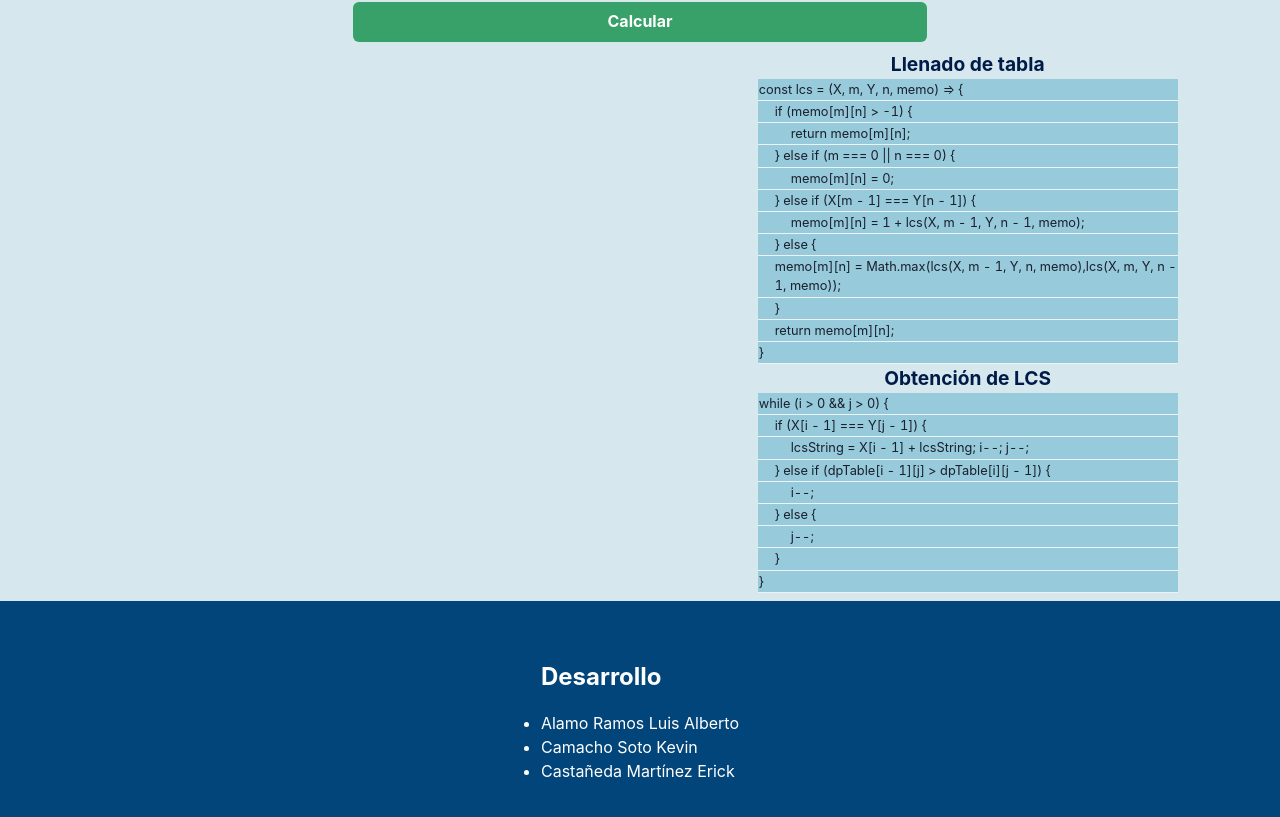
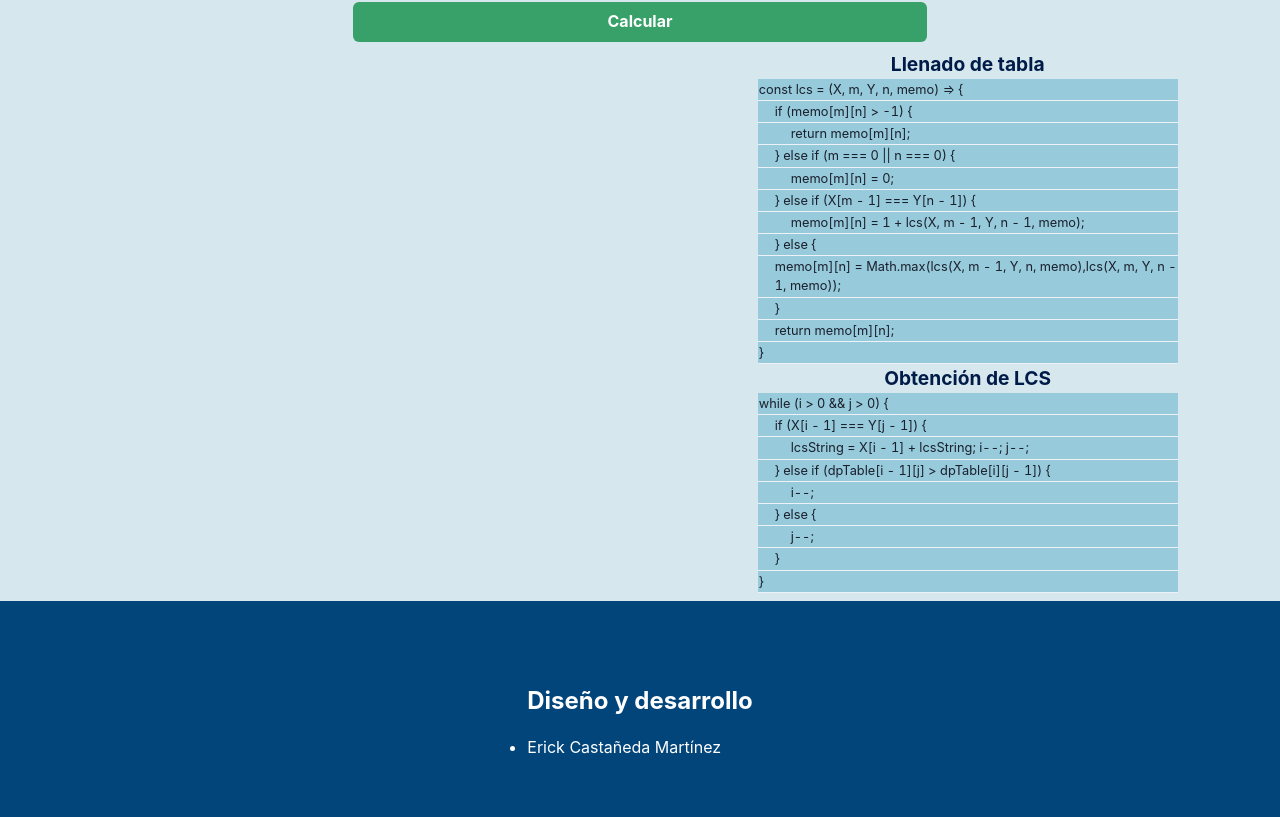
Before and after one commit to erickcm2k/longest-common-subsequence, a React (Create React App) app: page /lcs in a window 1280 px wide. Shown: the part 430-1247 px from the top of the page. Built offline with nearby package versions, Linux system fonts and the light colour scheme.

Commit message:
pending detailed description

```diff
--- a/src/Shared/Footer/Footer.js
+++ b/src/Shared/Footer/Footer.js
@@ -18,12 +18,10 @@ const Footer = () => {
           fontSize={['1rem', '1.2rem', '1.5rem', '1.5rem']}
           color="white"
         >
-          Desarrollo
+          Diseño y desarrollo
         </Text>
         <List styleType="disc">
-          <ListItem color="white">Alamo Ramos Luis Alberto</ListItem>
-          <ListItem color="white">Camacho Soto Kevin</ListItem>
-          <ListItem color="white">Castañeda Martínez Erick</ListItem>
+          <ListItem color="white">Erick Castañeda Martínez</ListItem>
         </List>
       </Box>
     </Flex>
```
Also changed, not shown: 1 other file (tests, documents, lock files or other folders).
